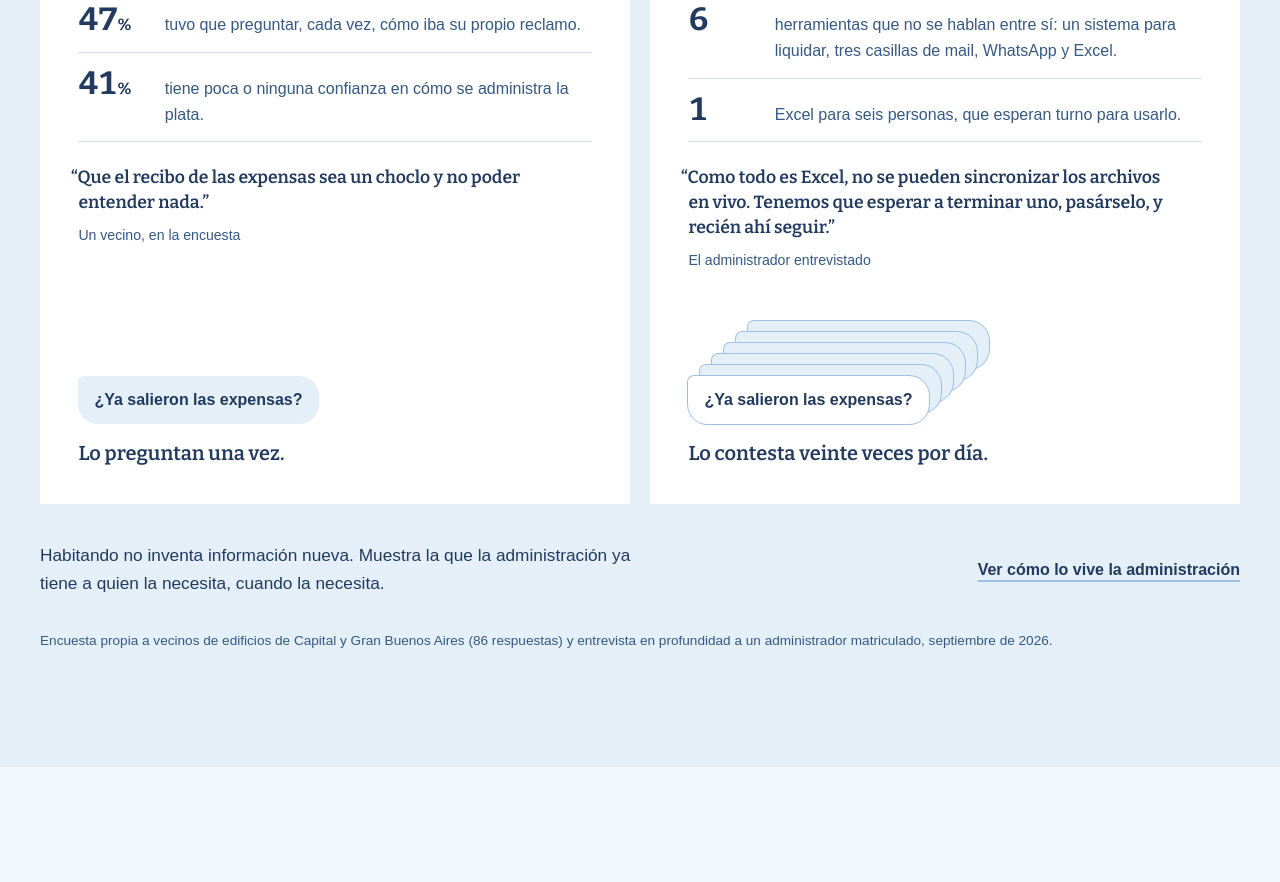
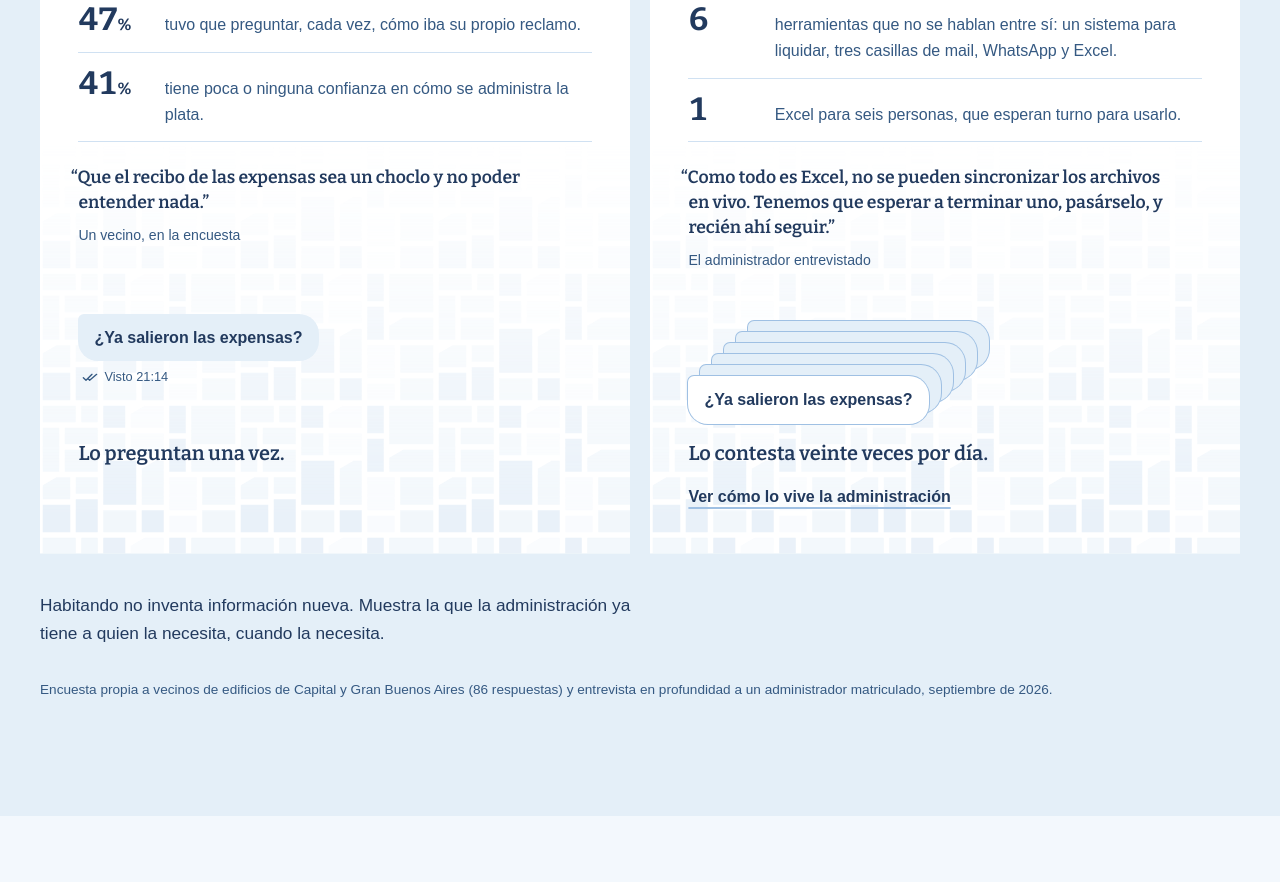
Before and after one commit to Gaston3000/habitando-landing, a Next.js app: page / in a window 1280 px wide. Shown: the part 1240-2122 px from the top of the page. Built offline with nearby package versions, Linux system fonts and the light colour scheme; a web font is replaced by a local one.

Commit message:
escenas animadas y trama al final de las tarjetas del problema, y la del otro lado invita a cambiar de perfil

```diff
--- /dev/null
+++ b/src/componentes/EscenaProblema.js
@@ -0,0 +1,92 @@
+"use client";
+
+import { useEffect, useRef, useState } from "react";
+import { useMovimientoReducido } from "@/lib/pagina";
+
+const CLASES_GLOBO = "rounded-[6px_20px_20px_20px] px-4 py-2.75 font-semibold whitespace-nowrap";
+
+// Cuántas veces se apila la misma pregunta del lado de la administración
+const PREGUNTAS_APILADAS = 6;
+
+// El vecino pregunta, la administración la ve y empieza a escribir… pero la respuesta no llega.
+function PreguntaSinRespuesta() {
+  return (
+    <div className="absolute bottom-0 left-0 flex flex-col items-start gap-1.5">
+      <p className={`aparece ${CLASES_GLOBO} bg-superficie-zona`}>¿Ya salieron las expensas?</p>
+      <p className="aparece flex items-center gap-1.5 pl-1 text-[0.8rem] text-texto-secundario" style={{ "--demora": "450ms" }}>
+        <svg
+          aria-hidden="true"
+          viewBox="0 0 24 24"
+          fill="none"
+          stroke="currentColor"
+          strokeWidth="2"
+          strokeLinecap="round"
+          strokeLinejoin="round"
+          className="size-4"
+        >
+          <path d="M2 13l4 4L15 8M10 15.5l1.5 1.5L22 8" />
+        </svg>
+        Visto 21:14
+      </p>
+      {/* "escribiendo…": aparece y se apaga. Al final de la escena no queda nada: la respuesta no llegó. */}
+      <span className="escribiendo mt-1 inline-flex gap-1 rounded-[6px_16px_16px_16px] bg-superficie-zona px-3.5 py-2.5">
+        <span className="size-1.5 rounded-full bg-texto-secundario" />
+        <span className="size-1.5 rounded-full bg-texto-secundario" />
+        <span className="size-1.5 rounded-full bg-texto-secundario" />
+      </span>
+    </div>
+  );
+}
+
+// La misma pregunta, una y otra vez: se apilan de atrás para adelante. Las de atrás quedan solo como borde.
+function PilaDePreguntas() {
+  const pila = Array.from({ length: PREGUNTAS_APILADAS }, (_, indice) => PREGUNTAS_APILADAS - 1 - indice);
+
+  return (
+    <div className="absolute bottom-0 left-0 h-full w-full">
+      {pila.map((orden) => (
+        <p
+          key={orden}
+          style={{ "--orden": orden, "--demora": `${(PREGUNTAS_APILADAS - 1 - orden) * 110}ms` }}
+          className={`aparece globo-pila absolute bottom-0 left-0 shadow-[0_0_0_1px_var(--borde-fuerte)] ${CLASES_GLOBO} ${
+            orden === 0 ? "bg-superficie-elevada" : "bg-superficie-zona text-transparent"
+          }`}
+        >
+          ¿Ya salieron las expensas?
+        </p>
+      ))}
+    </div>
+  );
+}
+
+// El dibujo del final de cada tarjeta del problema. Se anima una sola vez, cuando aparece en pantalla.
+// Para repetirla, quien la usa la vuelve a montar con otra "key".
+// Con movimiento reducido se muestra directo como termina.
+export default function EscenaProblema({ lado }) {
+  const movimientoReducido = useMovimientoReducido();
+  const [vista, setVista] = useState(false);
+  const refEscena = useRef(null);
+
+  useEffect(() => {
+    if (movimientoReducido) return;
+    const observador = new IntersectionObserver(
+      ([entrada]) => {
+        if (entrada.isIntersecting) {
+          setVista(true);
+          observador.disconnect();
+        }
+      },
+      { threshold: 0.6 }
+    );
+    observador.observe(refEscena.current);
+    return () => observador.disconnect();
+  }, [movimientoReducido]);
+
+  const estado = movimientoReducido ? "final" : vista ? "activa" : "esperando";
+
+  return (
+    <div ref={refEscena} data-estado={estado} aria-hidden="true" className="escena-problema relative h-32">
+      {lado === "vecinos" ? <PreguntaSinRespuesta /> : <PilaDePreguntas />}
+    </div>
+  );
+}
--- a/src/componentes/Landing.js
+++ b/src/componentes/Landing.js
@@ -73,7 +73,7 @@ export default function Landing() {
         {/* De lo más importante a lo menos: la promesa, el problema con sus datos, qué incluye,
             cómo se empieza, las dudas de antes de decidirse y la acción. */}
         <Heroe perfil={perfil} />
-        <Problema alVerElOtroLado={verElOtroLado} />
+        <Problema perfil={perfil} alVerElOtroLado={verElOtroLado} />
         <Funciones />
         <Pasos />
         <PreguntasFrecuentes />
--- a/src/componentes/Problema.js
+++ b/src/componentes/Problema.js
@@ -1,10 +1,9 @@
+"use client";
+
+import { useState } from "react";
+import EscenaProblema from "@/componentes/EscenaProblema";
+import TramaPiso from "@/componentes/TramaPiso";
 import { CLASES_ENLACE } from "@/lib/clases";
-
-const CLASES_GLOBO =
-  "absolute bottom-0 left-0 rounded-[6px_20px_20px_20px] px-4 py-2.75 font-semibold whitespace-nowrap";
-
-// Cuántas veces se apila la misma pregunta del lado de la administración
-const PREGUNTAS_APILADAS = 6;
 
 // Cada lado con lo que encontramos en la investigación: la encuesta a vecinos y la entrevista al administrador.
 const LADOS = {
@@ -18,6 +17,7 @@ const LADOS = {
     cita: "Que el recibo de las expensas sea un choclo y no poder entender nada.",
     autorCita: "Un vecino, en la encuesta",
     conteo: "Lo preguntan una vez.",
+    invitacion: "Ver cómo lo viven los vecinos",
   },
   administraciones: {
     titulo: "La administración",
@@ -29,12 +29,21 @@ const LADOS = {
     cita: "Como todo es Excel, no se pueden sincronizar los archivos en vivo. Tenemos que esperar a terminar uno, pasárselo, y recién ahí seguir.",
     autorCita: "El administrador entrevistado",
     conteo: "Lo contesta veinte veces por día.",
+    invitacion: "Ver cómo lo vive la administración",
   },
 };
 
-function Lado({ id, lado, children }) {
+// Cada tarjeta termina con su escena sobre un piso de trama.
+// La tarjeta del otro lado invita a cambiar de perfil: se puede tocar entera, y al pasar el mouse se levanta y repite su escena.
+function Lado({ id, lado, esOtroLado, alVerElOtroLado }) {
+  const [vuelta, setVuelta] = useState(0);
+
   return (
-    <div className="relative flex min-w-0 flex-col gap-6 bg-superficie-elevada p-[clamp(1.6rem,3vw,2.5rem)] corte-26">
+    <div
+      onMouseEnter={() => esOtroLado && setVuelta(vuelta + 1)}
+      className="relative flex min-w-0 flex-col gap-6 bg-superficie-elevada p-[clamp(1.6rem,3vw,2.5rem)] corte-26 transition-transform duration-300 has-[[data-invita]:hover]:-translate-y-1 has-[[data-invita]:focus-visible]:shadow-[inset_0_0_0_2px_var(--foco)]"
+    >
+      <TramaPiso />
       {/* "Tu lado" marca el lado del perfil que se está viendo */}
       <span
         data-solo={id}
@@ -64,17 +73,28 @@ function Lado({ id, lado, children }) {
         <footer className="mt-2 text-[0.88rem] text-texto-secundario">{lado.autorCita}</footer>
       </blockquote>
 
-      <div className="relative mt-auto h-32">{children}</div>
+      <div className="mt-auto">
+        <EscenaProblema key={vuelta} lado={id} />
+      </div>
       <p className="-mt-2 font-titulo text-xl leading-[1.3] font-semibold">{lado.conteo}</p>
+
+      {/* Se ve solo en la tarjeta del otro lado (en la propia queda invisible, así las dos miden lo mismo).
+          El ::after estira el botón a toda la tarjeta. */}
+      <button
+        type="button"
+        data-invita={id}
+        onClick={alVerElOtroLado}
+        className={`${CLASES_ENLACE} -mt-3 self-start after:absolute after:inset-0 focus-visible:outline-none`}
+      >
+        {lado.invitacion}
+      </button>
     </div>
   );
 }
 
 // El mismo problema visto de los dos lados, con lo que encontramos en la investigación:
 // el vecino pregunta una vez, la administración contesta veinte.
-export default function Problema({ alVerElOtroLado }) {
-  const pila = Array.from({ length: PREGUNTAS_APILADAS }, (_, indice) => PREGUNTAS_APILADAS - 1 - indice);
-
+export default function Problema({ perfil, alVerElOtroLado }) {
   return (
     <section aria-labelledby="titulo-problema" className="espacio-seccion bg-superficie-zona">
       <div className="contenedor">
@@ -93,38 +113,15 @@ export default function Problema({ alVerElOtroLado }) {
         </div>
 
         <div className="mt-[clamp(2.5rem,4vw,3.5rem)] grid grid-cols-1 gap-[clamp(0.75rem,1.6vw,1.25rem)] md:grid-cols-2">
-          <Lado id="vecinos" lado={LADOS.vecinos}>
-            <p className={`${CLASES_GLOBO} bg-superficie-zona`}>¿Ya salieron las expensas?</p>
-          </Lado>
-
-          <Lado id="administraciones" lado={LADOS.administraciones}>
-            {/* Las de atrás quedan solo como borde: se lee la de adelante */}
-            <div aria-hidden="true">
-              {pila.map((orden) => (
-                <p
-                  key={orden}
-                  style={{ "--orden": orden }}
-                  className={`${CLASES_GLOBO} globo-pila shadow-[0_0_0_1px_var(--borde-fuerte)] ${
-                    orden === 0 ? "bg-superficie-elevada" : "bg-superficie-zona text-transparent"
-                  }`}
-                >
-                  ¿Ya salieron las expensas?
-                </p>
-              ))}
-            </div>
-          </Lado>
+          {Object.entries(LADOS).map(([id, lado]) => (
+            <Lado key={id} id={id} lado={lado} esOtroLado={perfil !== id} alVerElOtroLado={alVerElOtroLado} />
+          ))}
         </div>
 
-        <div className="mt-[clamp(2rem,3vw,2.75rem)] flex flex-wrap items-center justify-between gap-x-8 gap-y-4">
-          <p className="max-w-[38rem] text-[1.08rem]">
-            Habitando no inventa información nueva. Muestra la que la administración ya tiene a quien la necesita,
-            cuando la necesita.
-          </p>
-          <button type="button" onClick={alVerElOtroLado} className={CLASES_ENLACE}>
-            <span data-solo="vecinos">Ver cómo lo vive la administración</span>
-            <span data-solo="administraciones">Ver cómo lo viven los vecinos</span>
-          </button>
-        </div>
+        <p className="mt-[clamp(2rem,3vw,2.75rem)] max-w-[38rem] text-[1.08rem]">
+          Habitando no inventa información nueva. Muestra la que la administración ya tiene a quien la necesita,
+          cuando la necesita.
+        </p>
 
         <p className="mt-8 text-[0.85rem] text-texto-secundario">
           Encuesta propia a vecinos de edificios de Capital y Gran Buenos Aires (86 respuestas) y entrevista en
--- /dev/null
+++ b/src/componentes/TramaPiso.js
@@ -0,0 +1,32 @@
+import { useId } from "react";
+import Sala from "@/componentes/Sala";
+import { ALTO_MODULO, ANCHO_MODULO, SALAS } from "@/lib/trama";
+
+// Franja de trama clara en la parte de abajo de una tarjeta, que se desvanece hacia arriba.
+// Va detrás del contenido (-z-10): la tarjeta tiene que ser "relative" y armar su propia capa (el corte de 30° ya lo hace).
+export default function TramaPiso() {
+  // El id del patrón tiene que ser único en la página (hay una trama por tarjeta) y servir dentro de url(#...)
+  const idPatron = `trama-piso-${useId().replace(/[^a-zA-Z0-9]/g, "")}`;
+
+  return (
+    <svg
+      aria-hidden="true"
+      className="pointer-events-none absolute inset-x-0 bottom-0 -z-10 h-[55%] w-full [mask-image:linear-gradient(to_top,#000_10%,transparent)] [opacity:var(--trama-clara-opacidad)]"
+    >
+      <defs>
+        <pattern
+          id={idPatron}
+          width={ANCHO_MODULO}
+          height={ALTO_MODULO}
+          patternUnits="userSpaceOnUse"
+          patternTransform="scale(.55)"
+        >
+          {SALAS.map((sala, indice) => (
+            <Sala key={indice} sala={sala} className={`trama-piso-${sala.tono}`} />
+          ))}
+        </pattern>
+      </defs>
+      <rect width="100%" height="100%" fill={`url(#${idPatron})`} />
+    </svg>
+  );
+}
--- a/src/estilos/landing.css
+++ b/src/estilos/landing.css
@@ -779,6 +779,88 @@ html:not([data-perfil="administraciones"]) .sala-tuya {
   transform: translate(calc(var(--orden) * 12px), calc(var(--orden) * -11px));
 }
 
+/* Escenas del final de cada tarjeta del problema (ver EscenaProblema.js).
+   "esperando": todavía no apareció en pantalla. "activa": se anima una vez. "final": como termina, sin moverse. */
+.escena-problema[data-estado="esperando"] .aparece {
+  opacity: 0;
+}
+
+.escena-problema[data-estado="activa"] .aparece {
+  animation: aparecer-globo 0.4s cubic-bezier(0.2, 0.7, 0.2, 1) backwards;
+  animation-delay: var(--demora, 0ms);
+}
+
+/* Se usa "translate" y no "transform" para no pisar el corrimiento de la pila */
+@keyframes aparecer-globo {
+  from {
+    opacity: 0;
+    translate: 0 10px;
+  }
+}
+
+/* "escribiendo…" aparece, titila y se apaga: al final no queda */
+.escribiendo {
+  opacity: 0;
+}
+
+.escena-problema[data-estado="activa"] .escribiendo {
+  animation: escribiendo 1.2s ease 0.75s both;
+}
+
+.escena-problema[data-estado="activa"] .escribiendo span {
+  animation: punto 0.9s ease-in-out infinite;
+}
+
+.escribiendo span:nth-child(2) {
+  animation-delay: 0.15s;
+}
+
+.escribiendo span:nth-child(3) {
+  animation-delay: 0.3s;
+}
+
+@keyframes escribiendo {
+  0% {
+    opacity: 0;
+  }
+  15%,
+  75% {
+    opacity: 1;
+  }
+  100% {
+    opacity: 0;
+  }
+}
+
+@keyframes punto {
+  0%,
+  100% {
+    opacity: 0.35;
+  }
+  50% {
+    opacity: 1;
+  }
+}
+
+/* Piso de trama de las tarjetas, con los tonos de la trama clara de tema.css */
+.trama-piso-1 {
+  fill: var(--trama-clara-1);
+}
+
+.trama-piso-2 {
+  fill: var(--trama-clara-2);
+}
+
+.trama-piso-3 {
+  fill: var(--trama-clara-3);
+}
+
+/* La invitación a ver el otro lado no se ve en la tarjeta del perfil elegido */
+html:not([data-perfil="administraciones"]) [data-invita="vecinos"],
+html[data-perfil="administraciones"] [data-invita="administraciones"] {
+  visibility: hidden;
+}
+
 /* Números de los pasos */
 .pasos {
   counter-reset: paso;
```
